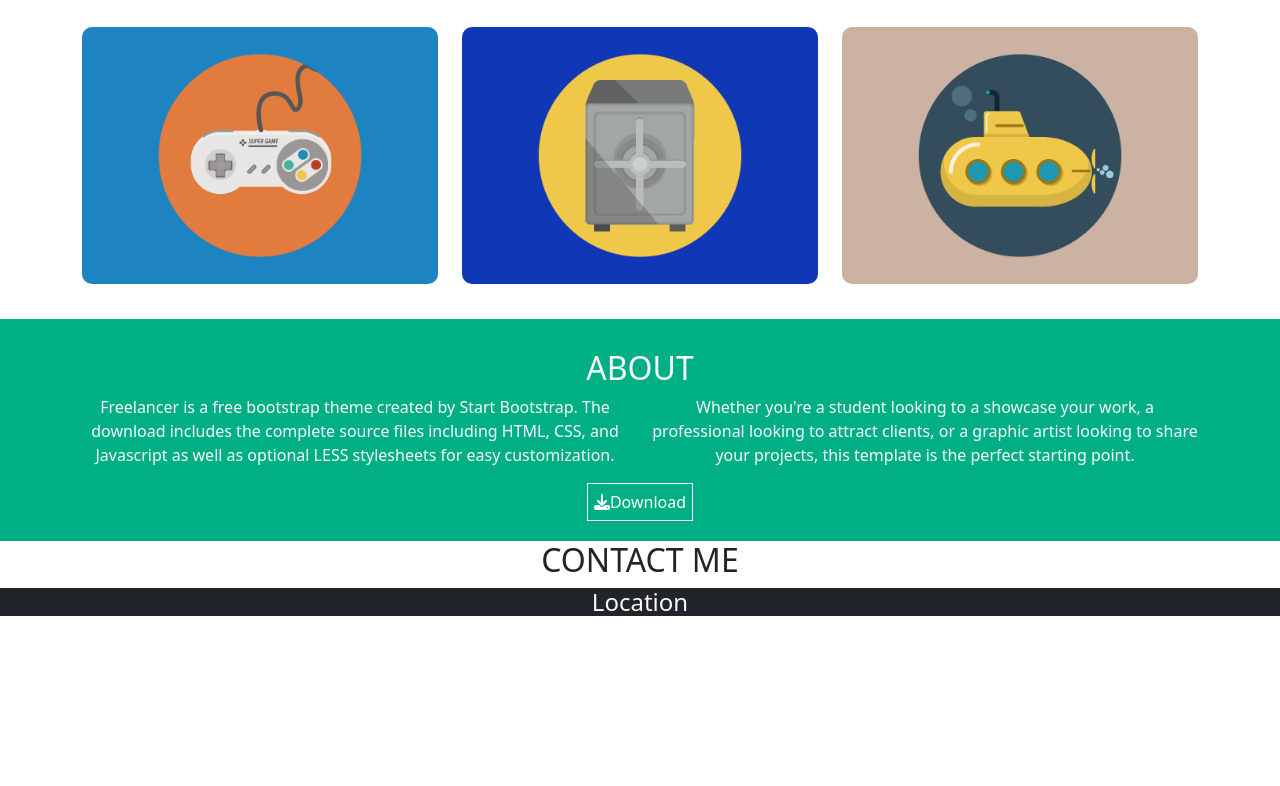
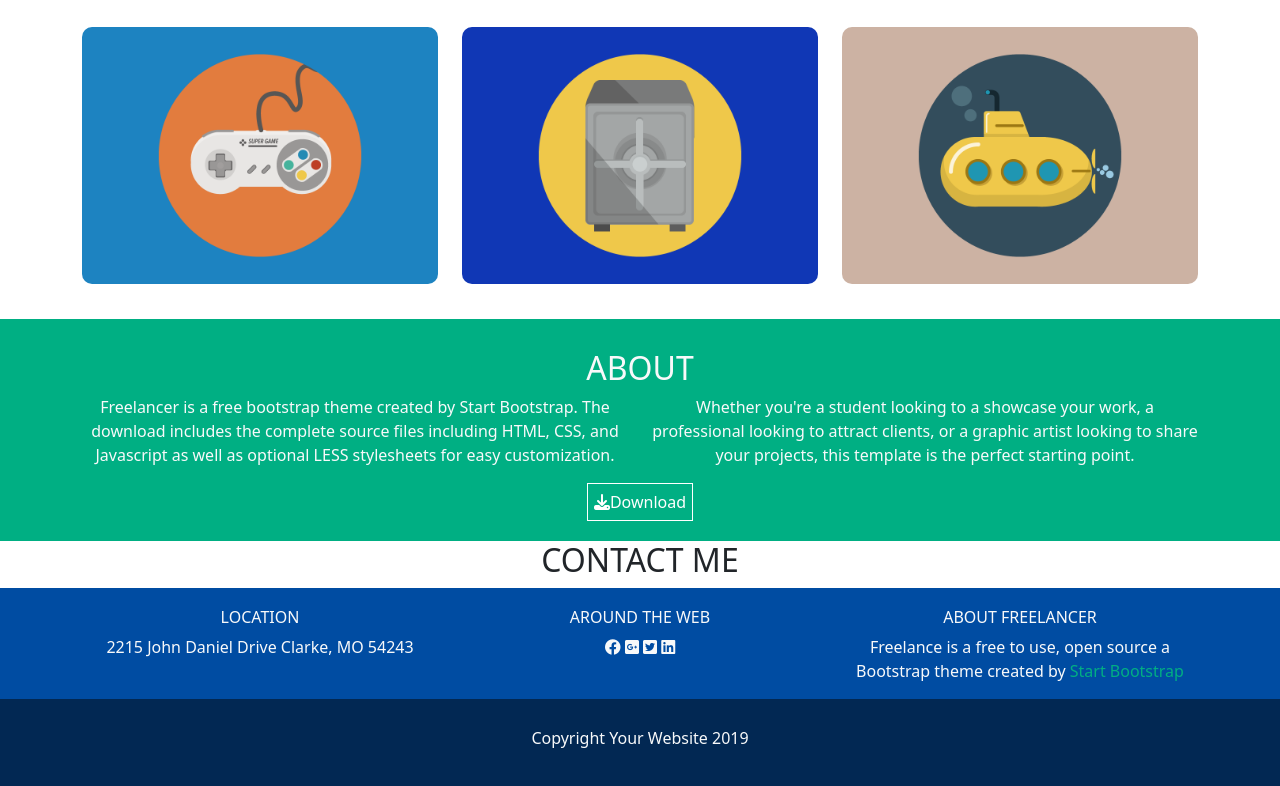
Before and after one commit to albertostizzoli/html-css-bootstrap-freelancer, a plain HTML site: page index.html in a window 1280 px wide. Shown: the part 723-1509 px from the top of the page. Before the commit the page ends 1347 px from the top, so only its background shows below. Drawn offline with nearby package versions, Linux system fonts and the light colour scheme.

Commit message:
Complete Footer

```diff
--- a/css/style.css
+++ b/css/style.css
@@ -6,6 +6,14 @@ body{
 
 .my-bg{
     background-color: rgb(0, 175, 131);
+}
+
+.my-bg-2{
+    background-color: rgb(0, 76, 162);
+}
+
+.my-bg-3{
+    background-color: rgb(2, 40, 83);
 }
 
 /*Section*/
@@ -30,6 +38,10 @@ header{
     padding-bottom: 20px;
     padding-left: 25px;
     padding-right: 25px;
+}
+
+.location{
+    padding-top: 20px;
 }
 
 /*Accessori*/
@@ -58,3 +70,23 @@ h1{
     font-size: 35px;
     padding-bottom: 30px;
 }
+
+i .fa-brands{
+    display: flex;
+    justify-content: space-between;
+    color: white;
+    font-size: 70px;
+}
+
+a{
+    text-decoration: none;
+}
+
+.text{
+    color: rgb(0, 175, 131);
+}
+
+footer{
+    padding-top: 30px;
+    padding-bottom: 30px;
+}
--- a/index.html
+++ b/index.html
@@ -13,7 +13,7 @@
 
 <body>
     <!-- inizio intestazione -->
-    <header class="bg-dark text-light">
+    <header class="my-bg-2 text-light">
         <nav class="container">
             <h6>START BOOTSTRAP</h6>
         </nav>
@@ -107,13 +107,37 @@
                 <h2>CONTACT ME</h2>
             </div>
         </section>
-        <section class=" bg-dark text-light text-center">
+        <section class="location my-bg-2 text-light text-center">
             <div class="container">
-                <h4>Location</h4>
+                <div class="row">
+                    <div class="col-12 col-lg-4 ">
+                        <h6>LOCATION</h6>
+                        <p>2215 John Daniel Drive Clarke, MO 54243</p>
+                    </div>
+                    <div class="col-12 col-lg-4">
+                        <h6>AROUND THE WEB</h6>
+                        <i class="fa-brands fa-facebook"></i>
+                        <i class="fa-brands fa-square-google-plus"></i>
+                        <i class="fa-brands fa-square-twitter"></i>
+                        <i class="fa-brands fa-linkedin"></i>
+                    </div>
+                    <div class="col-12 col-lg-4">
+                        <h6>ABOUT FREELANCER</h6>
+                        <p>Freelance is a free to use, open source a Bootstrap theme created by <a href="#"
+                                class="text">Start Bootstrap</a></p>
+                    </div>
+                </div>
             </div>
         </section>
     </main>
     <!-- fine contenuto -->
+
+    <!-- inizio footer -->
+    <footer class="my-bg-3 text-light text-center">
+        <div class="container">
+            <h6>Copyright Your Website 2019</h6>
+        </div>
+    </footer>
 </body>
 
 </html>
```
